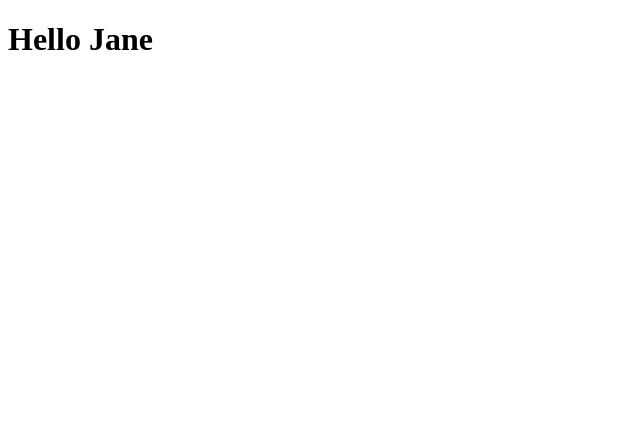
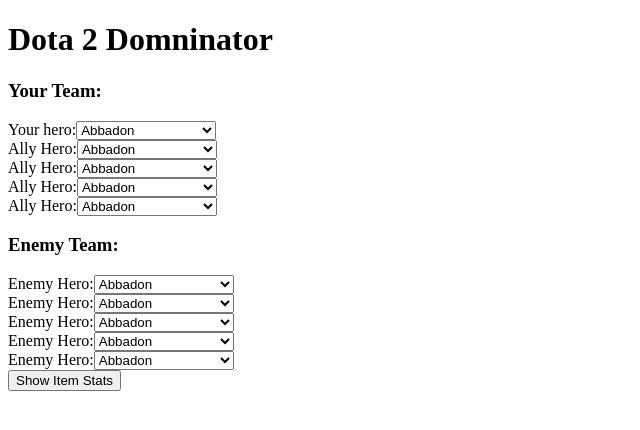
Before and after one commit to philROSEY/MVP, a React app: page / in a window 1280 px wide. Shown: the top 430 px of the page, without its empty margins (0-640 px from the left). Built offline with nearby package versions, Linux system fonts and the light colour scheme; the HTML template or start-up script is replaced by a standard one.

Commit message:
First real commit

```diff
--- /dev/null
+++ b/heroSelector.jsx
@@ -0,0 +1,127 @@
+import React from 'react'
+var heroSelector = (name) => {
+    return (
+        <select className={`${name}`}>
+            <option>Abbadon</option>
+            <option>Alchemist</option>
+            <option>Ancient Apparation</option>
+            <option>Anti-Mage</option>
+            <option>Arc Warden</option>
+            <option>Axe</option>
+            <option>Bane</option>
+            <option>Batrider</option>
+            <option>Beastmaster</option>
+            <option>Bloodseeker</option>
+            <option>Bounty Hunter</option>
+            <option>Brewmaster</option>
+            <option>Bristleback</option>
+            <option>Broodmother</option>
+            <option>Centaur Warrunner</option>
+            <option>Chaos Knight</option>
+            <option>Chen</option>
+            <option>Clinkz</option>
+            <option>Clockwerk</option>
+            <option>Crystal Maiden</option>
+            <option>Dark Seer</option>
+            <option>Dark Willow</option>
+            <option>Dazzle</option>
+            <option>Death Prophet</option>
+            <option>Disruptor</option>
+            <option>Doom</option>
+            <option>Dragon Knight</option>
+            <option>Drow Ranger</option>
+            <option>Earthshaker</option>
+            <option>Earth Spirit</option>
+            <option>Elder Titan</option>
+            <option>Ember Spirit</option>
+            <option>Enchantress</option>
+            <option>Enigma</option>
+            <option>Faceless Void</option>
+            <option>Grimstroke</option>
+            <option>Gyrocopter</option>
+            <option>Huskar</option>
+            <option>Invoker</option>
+            <option>Io</option>
+            <option>Jakiro</option>
+            <option>Juggernaut</option>
+            <option>Keeper of the Light</option>
+            <option>Kunkka</option>
+            <option>Legion Commander</option>
+            <option>Leshrac</option>
+            <option>Lich</option>
+            <option>Lifestealer</option>
+            <option>Lina</option>
+            <option>Lion</option>
+            <option>Lone Druid</option>
+            <option>Luna</option>
+            <option>Lycan</option>
+            <option>Magnus</option>
+            <option>Medusa</option>
+            <option>Meepo</option>
+            <option>Mirana</option>
+            <option>Minkey King</option>
+            <option>Morphling</option>
+            <option>Naga Siren</option>
+            <option>Nature's Prophet</option>
+            <option>Necrophos</option>
+            <option>Night Stalker</option>
+            <option>Nyx Assassin</option>
+            <option>Ogre Magi</option>
+            <option>Omniknight</option>
+            <option>Oracle</option>
+            <option>Outworld Devourer</option>
+            <option>Pangolier</option>
+            <option>Phantom Assassin</option>
+            <option>Phantom Lancer</option>
+            <option>Phoenix</option>
+            <option>Puck</option>
+            <option>Pudge</option>
+            <option>Pugna</option>
+            <option>Queen of Pain</option>
+            <option>Razor</option>
+            <option>Riki</option>
+            <option>Rubick</option>
+            <option>Sand King</option>
+            <option>Shadow Demon</option>
+            <option>Shadow Fiend</option>
+            <option>Shadow Shaman</option>
+            <option>Silencer</option>
+            <option>Skywrath Mage</option>
+            <option>Slardar</option>
+            <option>Slark</option>
+            <option>Snapfire</option>
+            <option>Sniper</option>
+            <option>Spectre</option>
+            <option>Spiritbreaker</option>
+            <option>Storm Spirit</option>
+            <option>Sven</option>
+            <option>Techies</option>
+            <option>Templar Assassin</option>
+            <option>Terrorblade</option>
+            <option>Tidehunter</option>
+            <option>Timbersaw</option>
+            <option>Tinker</option>
+            <option>Tiny</option>
+            <option>Treant Protector</option>
+            <option>Troll Warlord</option>
+            <option>Tusk</option>
+            <option>Underlord</option>
+            <option>Undying</option>
+            <option>Ursa</option>
+            <option>Vengeful Spirit</option>
+            <option>Venomancer</option>
+            <option>Viper</option>
+            <option>Visage</option>
+            <option>Void Spirit</option>
+            <option>Warlock</option>
+            <option>Weaver</option>
+            <option>Windranger</option>
+            <option>Winter Wyvern</option>
+            <option>Witch Doctor</option>
+            <option>Wraith King</option>
+            <option>Zeus</option>
+        </select>
+    )
+}
+
+export default heroSelector
--- a/package.json
+++ b/package.json
@@ -23,6 +23,7 @@
     "webpack-dev-server": "^3.11.0"
   },
   "dependencies": {
+    "axios": "^0.21.0",
     "react": "^17.0.1",
     "react-dom": "^17.0.1",
     "react-hot-loader": "^4.13.0"
--- a/src/App.js
+++ b/src/App.js
@@ -1,16 +1,72 @@
 
 import React from "react";
 import { hot } from 'react-hot-loader/root';
+import heroSelector from '../heroSelector.jsx'
+import ItemStats from './items/items.js'
 
 class App extends React.Component {
+    constructor() {
+        super()
+        this.state = {
+                teams: {
+                playerHero: '',
+                teammate1: '',
+                teammate2: '',
+                teammate3: '',
+                teammate4: '',
+                enemyHero1: '',
+                enemyHero2: '',
+                enemyHero3: '',
+                enemyHero4: '',
+                enemyHero5: ''
+                },
+                displayItems: false
+        }
+
+
+    }
+
+
+
+
+
+
+
   render() {
-    const { name } = this.props;
     return (
-      <>
+      <div>
         <h1>
-          Hello {name}
+          Dota 2 Domninator
         </h1>
-      </>
+        <h3>
+            Your Team:
+        </h3>
+        <label for='playerHero'>Your hero:</label>
+        {heroSelector('playerHero')}<br></br>
+        <label for='teammate1'>Ally Hero:</label>
+        {heroSelector('teammate1')}<br></br>
+        <label for='teammate2'>Ally Hero:</label>
+        {heroSelector('teammate2')}<br></br>
+        <label for='teammate3'>Ally Hero:</label>
+        {heroSelector('teammate3')}<br></br>
+        <label for='teammate4'>Ally Hero:</label>
+        {heroSelector('teammate4')}<br></br>
+        <h3>
+            Enemy Team:
+        </h3>
+        <label for='enemyHero1'>Enemy Hero:</label>
+        {heroSelector('enemyHero1')}<br></br>
+        <label for='enemyHero2'>Enemy Hero:</label>
+        {heroSelector('enemyHero2')}<br></br>
+        <label for='enemyHero3'>Enemy Hero:</label>
+        {heroSelector('enemyHero3')}<br></br>
+        <label for='enemyHero4'>Enemy Hero:</label>
+        {heroSelector('teammate4')}<br></br>
+        <label for='enemyHero5'>Enemy Hero:</label>
+        {heroSelector('enemyHero5')}<br></br>
+      <button>Show Item Stats</button><br></br>
+      <ItemStats heros={this.state.teams}/>
+    </div>
     );
   }
 }
--- a/src/index.js
+++ b/src/index.js
@@ -4,4 +4,4 @@
 
 
 var mountNode = document.getElementById("app");
-ReactDOM.render(<App name="Jane" />, mountNode);
+ReactDOM.render(<App />, mountNode);
--- /dev/null
+++ b/src/items/items.js
@@ -0,0 +1,20 @@
+import React from 'react';
+import axios from 'axios';
+
+class ItemStats extends React.Component {
+    constructor(props) {
+        super(props);
+        this.state = {};
+    }
+
+
+    render() {
+        return (
+            <div>
+                {console.log(this.props)}
+            </div>
+        )
+    }
+}
+
+export default ItemStats
```
Also changed, not shown: heroSelector2.jsx (added, +10 -0 lines), 4 other files (tests, documents, lock files or other folders).
